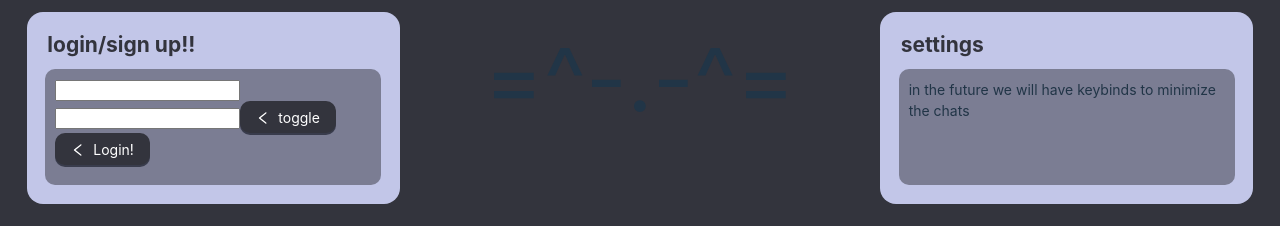
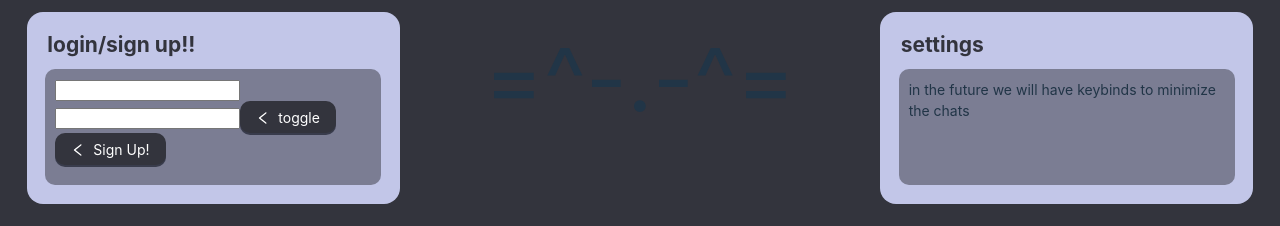
Before and after one commit to jsikali/MEAO-Frontend, a React (Vite) app in the folder meao/: page / in a window 1280 px wide. Shown: the top 226 px of the page. Built offline with nearby package versions, Linux system fonts and the light colour scheme.

Commit message:
ITS  WA E S AXTUALLY WORKJIG  need to impl user login/singup w/correct api calls now

```diff
--- a/meao/src/LoginButton.jsx
+++ b/meao/src/LoginButton.jsx
@@ -4,7 +4,7 @@ import axios from 'axios';
 
 const sendLoginDetails = (user, pass) => {
     console.log(
-      `logging in`
+      `logging in with user: {user} and pass: {pass}`
     );
 
     axios({
--- a/meao/src/SignUpButton.jsx
+++ b/meao/src/SignUpButton.jsx
@@ -32,7 +32,7 @@ const LoginButton = () => {
         borderRadius: "10px",
       }}
     >
-      Login!
+      Sign Up!
     </Button>
   );
 };
```
